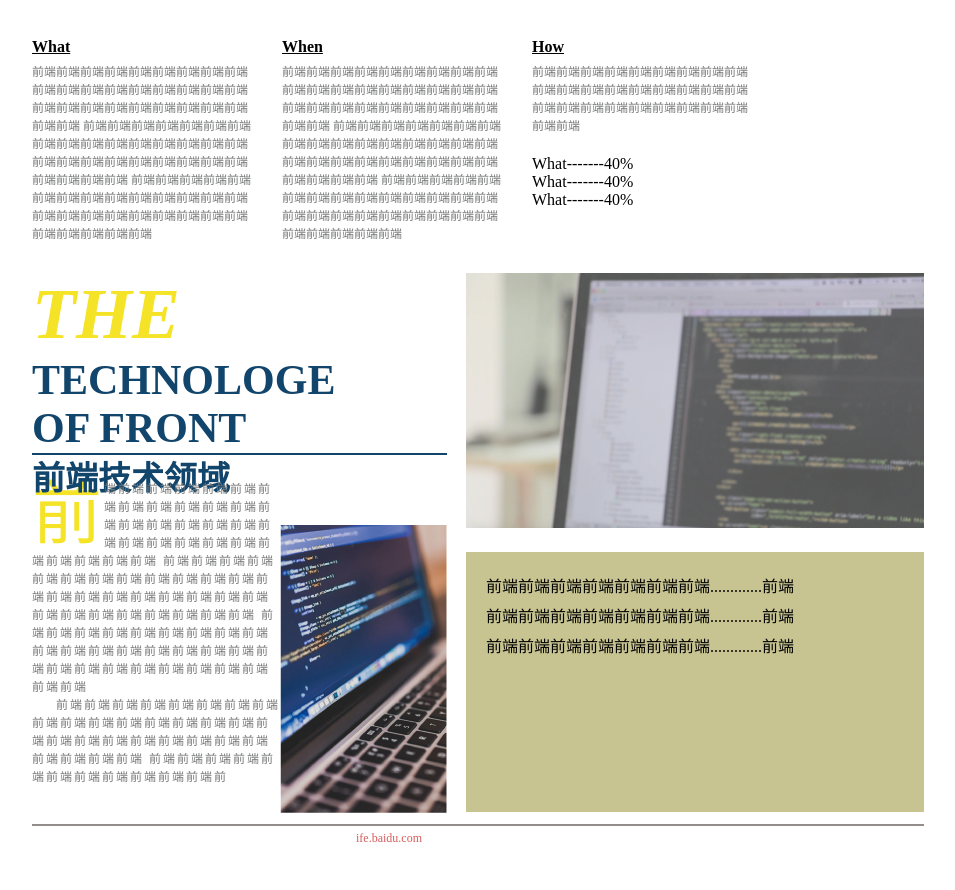
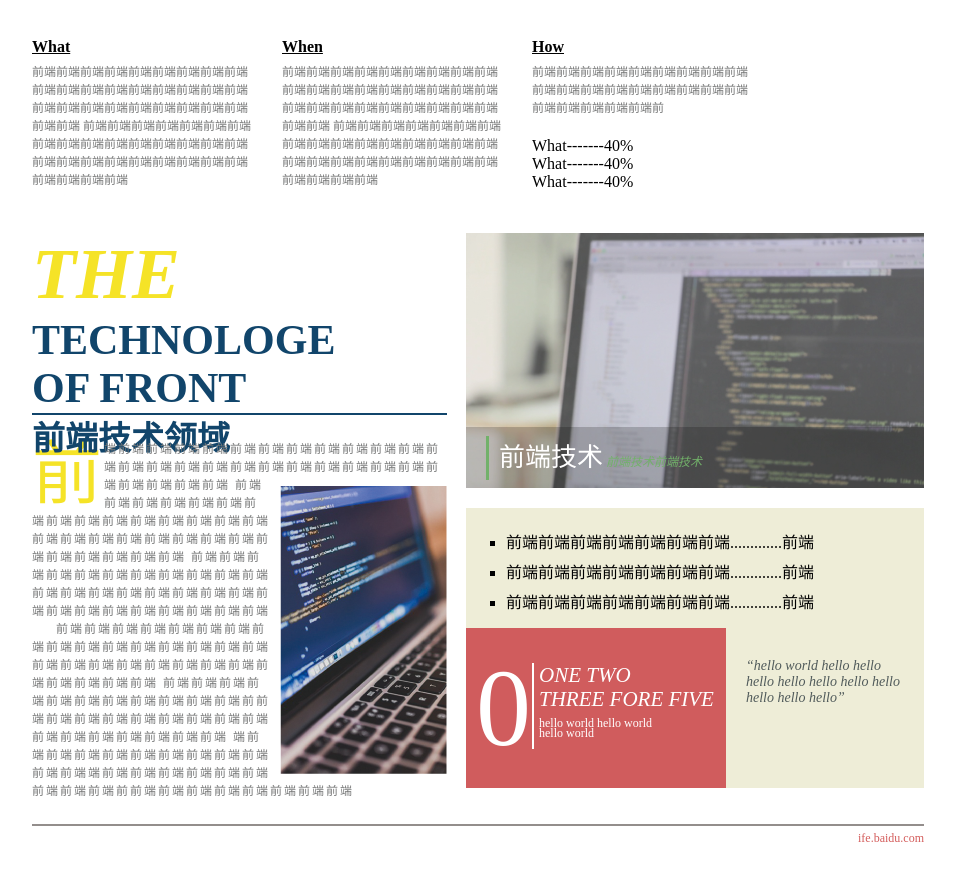
Before and after one commit to lifayi2008/baiduedu_exercise, a plain HTML site: page task_1_6_1/index.html in a window 1280 px wide. Shown: the part 401-1291 px from the top of the page, without its empty margins (162-1117 px from the left). Drawn offline with Linux system fonts and the light colour scheme.

Commit message:
第六次任务完成提交

```diff
--- a/task_1_6_1/index.html
+++ b/task_1_6_1/index.html
@@ -37,7 +37,8 @@
                     </article>
                 </div>
                 <div class="left">
-                    <img src="images/image_one.png" alt="" width="641px" height="301px;">
+                    <div class="left-float"></div>
+                    <div class="right-float"></div>
                 </div>
             </section>
             <section class="middle">
@@ -45,17 +46,17 @@
                     <header>What</header>
                     <p>前端前端前端前端前端前端前端前端前端前端前端前端前端前端前端前端前端前端前端前端前端前端前端前端前端前端前端前端前端
                         前端前端前端前端前端前端前端前端前端前端前端前端前端前端前端前端前端前端前端前端前端前端前端前端前端前端前端前端前端
-                        前端前端前端前端前端前端前端前端前端前端前端前端前端前端前端前端前端前端前端前端前端前端前端前端前端前端前端前端</p>
+                        </p>
                 </div>
                 <div class="center">
                     <header>When</header>
                     <p>前端前端前端前端前端前端前端前端前端前端前端前端前端前端前端前端前端前端前端前端前端前端前端前端前端前端前端前端前端
                         前端前端前端前端前端前端前端前端前端前端前端前端前端前端前端前端前端前端前端前端前端前端前端前端前端前端前端前端前端
-                        前端前端前端前端前端前端前端前端前端前端前端前端前端前端前端前端前端前端前端前端前端前端前端前端前端前端前端前端</p>
+                        </p>
                 </div>
                 <div class="right">
                     <header>How</header>
-                    <p>前端前端前端前端前端前端前端前端前端前端前端前端前端前端前端前端前端前端前端前端前端前端前端前端前端前端前端前端前端</p>
+                    <p>前端前端前端前端前端前端前端前端前端前端前端前端前端前端前端前端前端前端前端前端前端前端前端前</p>
                     <ul>
                         <li>What-------40%</li>
                         <li>What-------40%</li>
@@ -66,7 +67,10 @@
             <section class="bottom">
                 <div class="two">
                     <div class="top">
-                        <img src="images/image_three.png" alt="" width="458px" height="255px">
+                        <div class="top-op">
+                        <!--<img src="images/image_three.png" alt="" width="458px" height="255px">-->
+                            <p><span>前端技术</span>  前端技术前端技术</p>
+                        </div>
                     </div>
                     <div class="bottom">
                         <ul>
@@ -74,16 +78,28 @@
                             <li>前端前端前端前端前端前端前端.............前端</li>
                             <li>前端前端前端前端前端前端前端.............前端</li>
                         </ul>
+                        <div class="left">
+                            <div class="left">
+                                <span>0</span>
+                            </div>
+                            <div class="right">
+                                <header>ONE TWO<br>THREE FORE FIVE</header>
+                                <p>hello world hello world<br>hello world</p>
+                            </div>
+                        </div>
+                        <div class="right">
+                            <p class="right"><span class="left">“</span>hello world hello hello hello hello hello hello hello hello hello hello<span class="right">”</span></p>
+                        </div>
                     </div>
                 </div>
                 <div class="one">
                     <header><p class="p1"><span>THE</span> TECHNOLOGE<br>OF FRONT</p><p class="p2">前端技术领域</p></header>
-                    <img src="images/image_two.png" alt="">
-                    <p class="p3">前端前端前端前端前端前端前端前端前端前端前端前端前端前端前端前端前端前端前端前端前端前端前端前端前端前端前端前端前端
+                    <p class="p3">前端前端前端前端前端前端前端前端前端前端前端前端前端前端前端前端前端前端前端前端前端前端前端前<img src="images/image_two.png" alt="">端前端前端前端前端前端
                         前端前端前端前端前端前端前端前端前端前端前端前端前端前端前端前端前端前端前端前端前端前端前端前端前端前端前端前端前端
                         前端前端前端前端前端前端前端前端前端前端前端前端前端前端前端前端前端前端前端前端前端前端前端前端前端前端前端前端</p>
                     <p class="p4">前端前端前端前端前端前端前端前端前端前端前端前端前端前端前端前端前端前端前端前端前端前端前端前端前端前端前端前端前端
-                        前端前端前端前端前端前端前端前端前端前端前端前</p>
+                        前端前端前端前端前端前端前端前端前端前端前端前前端前端前端前端前端前端前端前端前端前端前端前端前端前端前端前端
+                        端前端前端前端前端前端前端前端前端前端前端前端端前端前端前端前端前端前端前端前端前端前前端前端前端前端前端前端前端前端</p>
                 </div>
             </section>
         </main>
--- a/task_1_6_1/style.css
+++ b/task_1_6_1/style.css
@@ -66,6 +66,23 @@ section.top {
 
 section.top div.left {
     width: 641px;
+    height: 301px;
+    background-image: url(images/image_one.png);
+}
+
+section.top div.left div.left-float {
+    float: right;
+    height: 301px;
+    width: 191px;
+    background-color: red;
+    opacity: 0.2;
+}
+
+section.top div.left div.right-float {
+    height: 301px;
+    width: 191px;
+    background-color: green;
+    opacity: 0.2;
 }
 
 section.top div.right {
@@ -153,7 +170,7 @@ section.middle {
 
 section.middle div {
     width: 220px;
-    height: 250px;
+    height: 210px;
     float: left;
     margin-right: 30px;
 }
@@ -232,7 +249,8 @@ section.bottom div.one > p.p4 {
 
 section.bottom div.one img {
     float: right;
-    margin-top: 70px;
+    margin-top: 10px;
+    margin-left: 10px;
 }
 
 section.bottom div.two {
@@ -240,17 +258,101 @@ section.bottom div.two {
     float: right;
 }
 
+section.bottom div.two div.top {
+    width: 458px;
+    height: 255px;
+    background-image: url(images/image_three.png);
+}
+
+section.bottom div.two div.top div.top-op {
+    width: 438px;
+    height: 52px;
+    padding-top: 9px;
+    padding-left: 20px;
+    position: relative;
+    top: 194px;
+    background-color: rgba(0, 0, 0, 0.2);
+}
+
+section.bottom div.two div.top div.top-op > p {
+    border-left: solid 3px #72b16a;
+    height: 44px;
+    width: 425px;
+    line-height: 44px;
+    padding-left: 10px;
+    font-size: 12px;
+    color: #72b16a;
+    font-style: italic;
+}
+
+section.bottom div.two div.top div.top-op > p span {
+    color: white;
+    font-size: 26px;
+    font-style: normal;
+}
+
 section.bottom div.two div.bottom {
-    height: 260px;
+    height: 280px;
     margin: 20px 0;
-    background-color: #c7c491;
+    background-color: #eeedd7;
+    position: relative;
 }
 
 section.bottom div.two div.bottom ul {
-    list-style: none;
-    padding: 20px;
+    list-style: square;
+    padding: 20px 20px 20px 40px;
 }
 
 section.bottom div.two div.bottom ul li {
     line-height: 30px;
 }
+
+section.bottom div.two div.bottom div.left {
+    width: 260px;
+    height: 160px;
+    background-color: #d05c5d;
+    position: absolute;
+    bottom: 0;
+    left: 0;
+    color: white;
+    font-family: "黑体";
+}
+
+section.bottom div.two div.bottom div.left div.left {
+    width: 56px;
+    font-size: 110px;
+    float: left;
+    line-height: 160px;
+    margin-left: 10px;
+}
+
+section.bottom div.two div.bottom div.left div.right {
+    height: 86px;
+    width: 180px;
+    border-left: solid 2px #ffffff;
+    margin-top: 35px;
+    margin-left: 66px;
+}
+
+section.bottom div.two div.bottom div.left div.right header {
+    height: 55px;
+    font-size: 21px;
+    font-style: italic;
+    line-height: 24px;
+    padding-left: 5px;
+}
+
+section.bottom div.two div.bottom div.left div.right p {
+    font-size: 12px;
+    line-height: 10px;
+    padding-left: 5px;
+}
+
+section.bottom div.two div.bottom div.right p.right {
+    font-size: 14px;
+    font-style: italic;
+    line-height: 16px;
+    color: #515b5b;
+    padding: 20px;
+    margin-left: 260px;
+}
```
